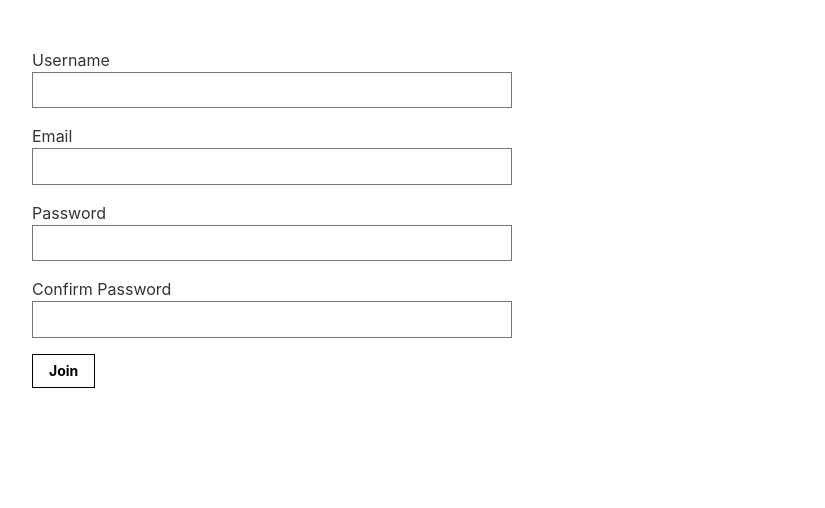
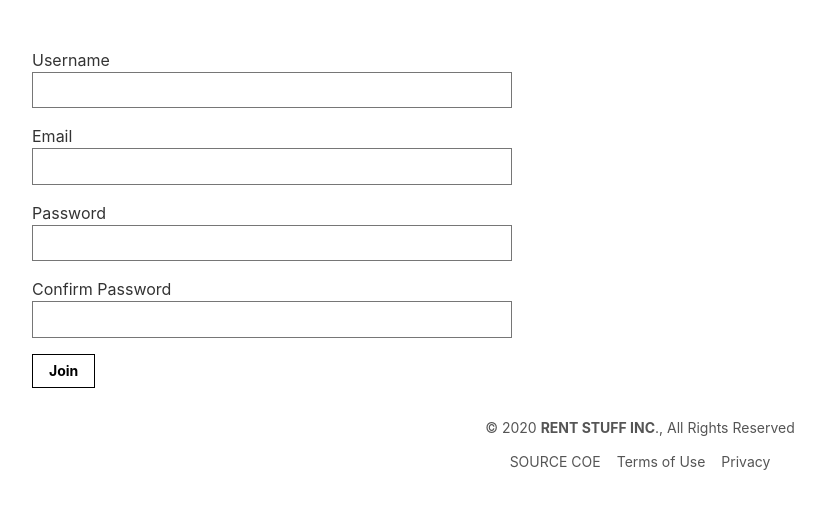
Before and after one commit to bw-eu-use-my-tech-stuff/FE, a React (Create React App) app in the folder fe/: page /register in a window 1280 px wide. Shown: the top 508 px of the page, without its empty margins (0-825 px from the left). Built offline with nearby package versions, Linux system fonts and the light colour scheme.

Commit message:
added footer

```diff
--- /dev/null
+++ b/fe/src/components/footer.js
@@ -0,0 +1,16 @@
+import React from 'react';
+
+const Footer = () => {
+
+return(
+    <footer className="pv4 ph3 ph5-m ph6-l mid-gray">
+    <small className="f6 db tc">© 2020 <b className="ttu">RENT STUFF Inc</b>., All Rights Reserved</small>
+    <div className="tc mt3">
+      <a href="/language/" title="Language" className="f6 dib ph2 link mid-gray dim">SOURCE COE</a>
+      <a href="/terms/"    title="Terms" className="f6 dib ph2 link mid-gray dim">Terms of Use</a>
+      <a href="/privacy/"  title="Privacy" className="f6 dib ph2 link mid-gray dim">Privacy</a>
+    </div>
+  </footer>
+    )
+}
+export default Footer;
--- a/fe/src/components/register.js
+++ b/fe/src/components/register.js
@@ -1,5 +1,6 @@
 import React, {useState} from 'react';
 import '../styles/tachyon.css';
+import Footer from './footer';
 
 const Register = (props) => {
 
@@ -41,6 +42,7 @@ return(
             <div className="mt3">
             <button className="b ph3 pv2 input-reset ba b--black bg-transparent grow pointer f6" type='submit' onClick={handleSubmit} >Join</button>
             </div>
+            <Footer/>
         </form>
     </div>
     )
```
